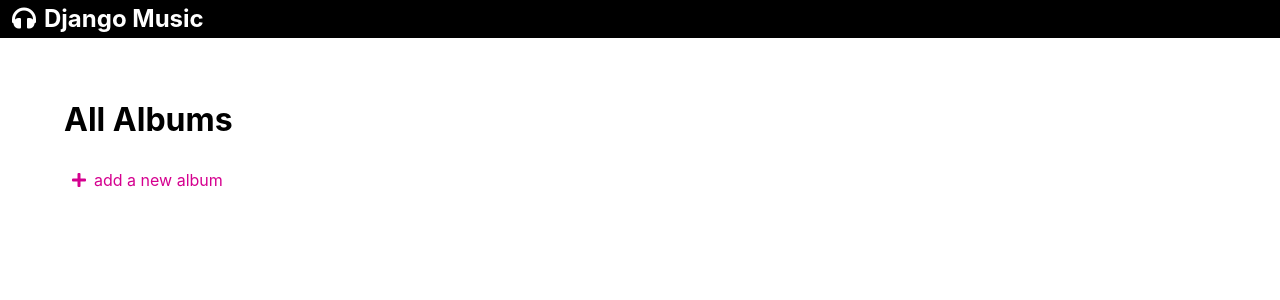
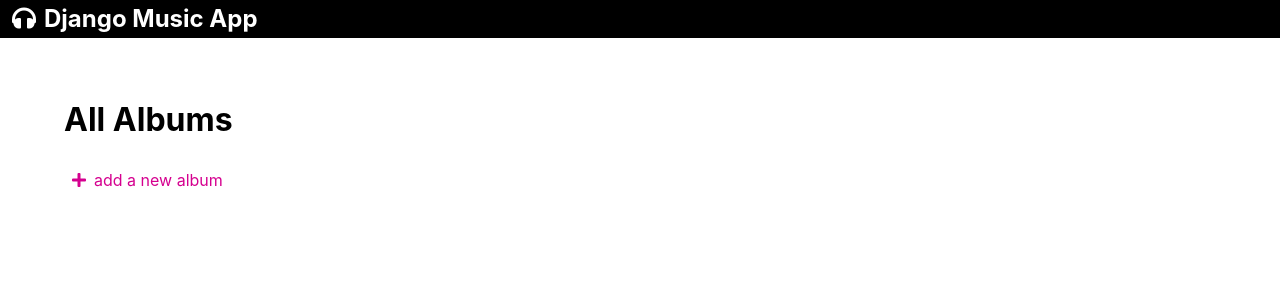
Before and after one commit to Momentum-Team-9/example-django-music, a Django app: page / in a window 1280 px wide. Shown: the top 300 px of the page. Run offline with Django 3.2, Linux system fonts and the light colour scheme; data that the repository does not hold is empty.

Commit message:
Edit application title on base.html

```diff
--- a/templates/base.html
+++ b/templates/base.html
@@ -12,7 +12,7 @@
 
 <body class="sans-serif">
   <header class="header bg-black b--white-10 flex">
-    <h1 class="f3 ma1 lh-title white"><i class="fas fa-headphones white ph2"></i>Django Music</h1>
+    <h1 class="f3 ma1 lh-title white"><i class="fas fa-headphones white ph2"></i>Django Music App</h1>
     <nav class="flex justify-end bb ">
       <div class="flex-grow pa3 flex items-center"></div>
     </nav>
```
